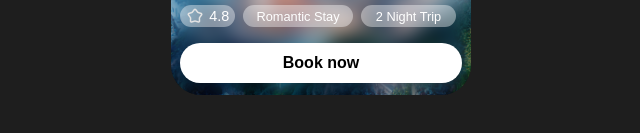
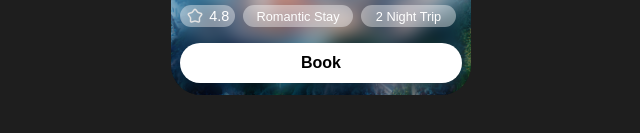
Before and after one commit to Prathamesh2603/HTML-CSS-, a plain HTML site: page Hotel Card/index.html in a window 1280 px wide. Shown: the part 505-638 px from the top of the page, 319-959 px from the left. Drawn offline with Linux system fonts and the light colour scheme.

Commit message:
Now word is removed

```diff
--- a/Hotel Card/index.html
+++ b/Hotel Card/index.html
@@ -30,7 +30,7 @@
                 </div>
             </div>
             <div class="card__button-book-now">
-                <button id="card__button">Book now</button>
+                <button id="card__button">Book</button>
             </div>
         </div>
     </div>
```
